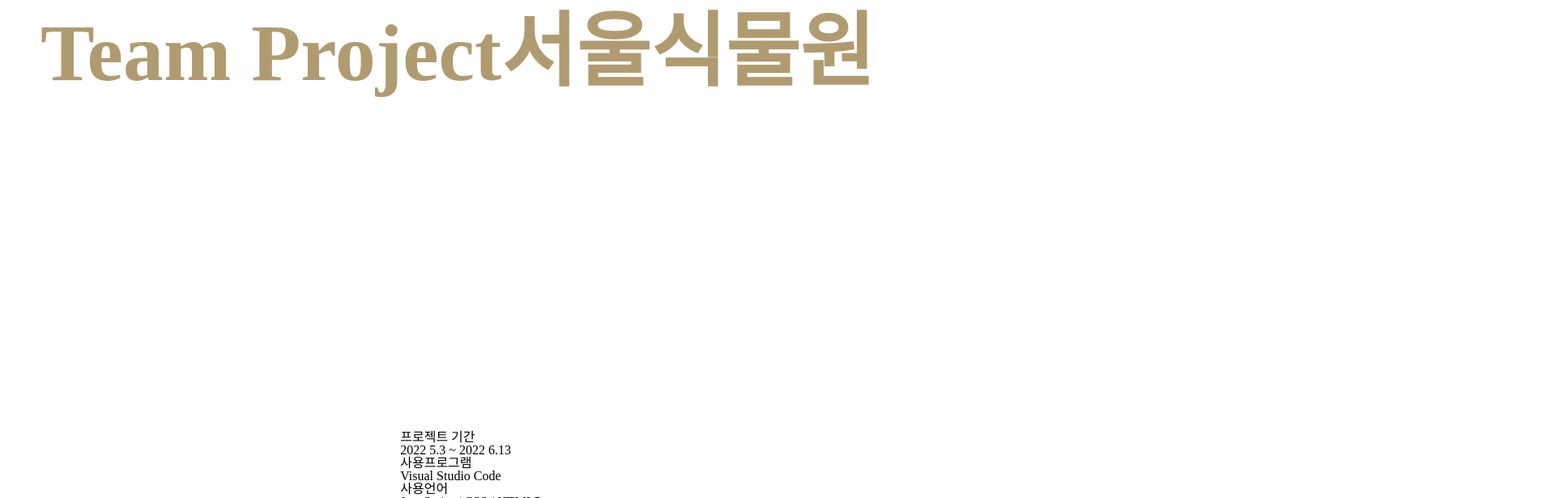
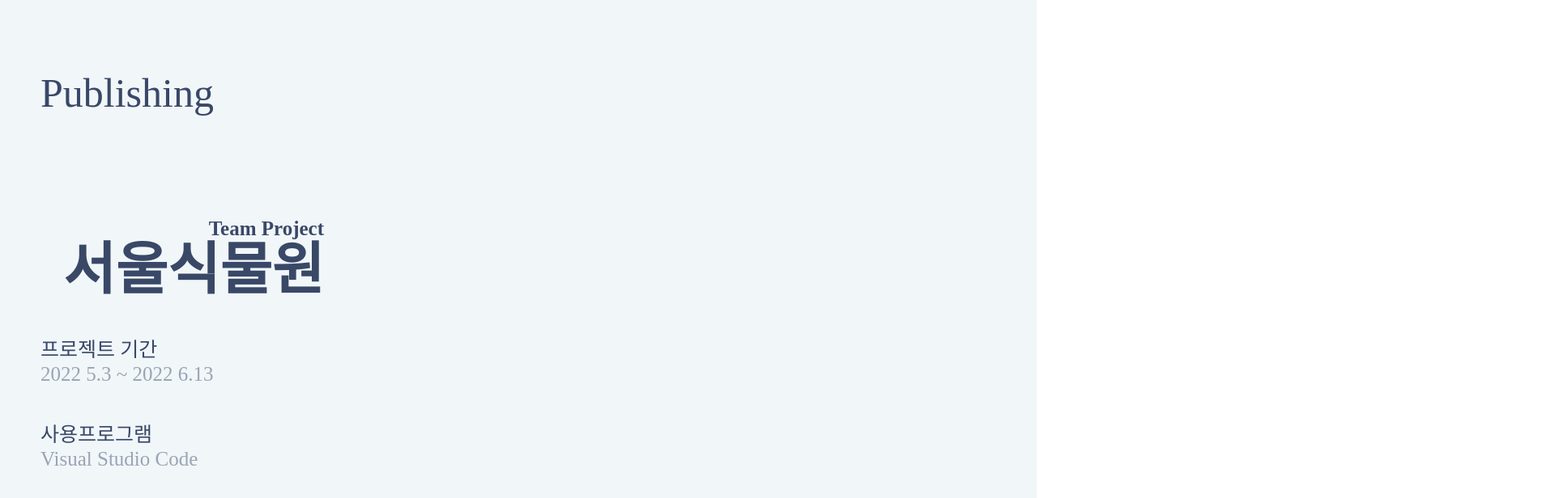
Before and after one commit to wjdgus1122/PortFolio, a React (Create React App) app: page / in a window 1280 px wide. Shown: the part 820-1436 px from the top of the page at 81% size, 1920 px wide, since content can reach past the window. Built offline with nearby package versions, Linux system fonts and the light colour scheme.

Commit message:
swiper edit

```diff
--- a/src/DataDB.js
+++ b/src/DataDB.js
@@ -1,6 +1,15 @@
 export const Publishing = [
   {
     id: 0,
+    title: "서울식물원",
+    project: "Team Project",
+    date: "2022 5.3 ~ 2022 6.13",
+    program: "Visual Studio Code",
+    languages: "JavaScript / CSS / HTML5",
+    post: "https://hij00.github.io/seoul_garden_renewal/ ",
+  },
+  {
+    id: 1,
     title: "서울식물원",
     project: "Team Project",
     date: "2022 5.3 ~ 2022 6.13",
--- a/src/PortFolio.js
+++ b/src/PortFolio.js
@@ -1,13 +1,11 @@
 import { useEffect } from "react";
 import styled from "styled-components";
 import { Publishing } from "./DataDB";
+import { Slide } from "./Slide";
 import { mainStyle } from "./style/Globalstyle";
 
 const Wrap = styled.div`
   width: 100%;
-  height: 100vh;
-  position: sticky;
-  top: 0;
   background-color: ${mainStyle.BgColor};
 `;
 const Section1 = styled.div`
@@ -17,9 +15,6 @@
   flex-direction: column;
   justify-content: center;
   align-items: center;
-  position: absolute;
-  top: 0;
-  z-index: 99;
   svg {
     fill: none;
     width: 30%;
@@ -39,44 +34,22 @@
   }
 `;
 
-const SectionWrap = styled.div`
-  width: 100%;
-  height: 100vh;
-  display: flex;
-  overflow: hidden;
-`;
+const SectionWrap = styled.div``;
 const Section = styled.div`
-  width: 200%;
-  height: 100vh;
-`;
-const Section2 = styled.div`
-  width: 100%;
-  height: 100%;
-  position: relative;
-  z-index: 99;
   display: flex;
   flex-direction: column;
-  align-items: center;
-  justify-content: center;
+  align-items: flex-start;
+  padding: ${mainStyle.padding};
 `;
-const PFTitle = styled.div`
-  font-size: 100px;
-  font-weight: 900;
-  color: #b09b71;
-  position: absolute;
-  top: 20px;
-  left: 50px;
+const Theme = styled.div`
+  width: 100%;
+  height: 20vh;
+  font-size: 50px;
+  font-weight: 500;
+  display: flex;
+  align-items: flex-end;
+  color: ${mainStyle.boldColor};
 `;
-const PFImg = styled.div`
-  width: 70%;
-  height: 50%;
-  border: 1px solid white;
-`;
-const TextWrap = styled.div``;
-const Theme = styled.div``;
-const PjText = styled.div``;
-const STitle = styled.div``;
-const SText = styled.div``;
 
 export const PortFolio = () => {
   useEffect(() => {
@@ -93,8 +66,7 @@
     logosvg();
   }, []);
   return (
-    <>
-      <Wrap />
+    <Wrap>
       <Section1>
         <svg xmlns="http://www.w3.org/2000/svg" viewBox="0 0 444.48 298.86">
           <defs>
@@ -212,35 +184,9 @@
       <SectionWrap>
         <Section>
           <Theme>Publishing</Theme>
-          {Publishing.map((con) => (
-            <Section2>
-              <PFTitle>
-                <span>{con.project}</span>
-                {con.title}
-              </PFTitle>
-              <PFImg />
-              <TextWrap>
-                <PjText>
-                  <STitle>프로젝트 기간</STitle>
-                  <SText>{con.date}</SText>
-                </PjText>
-                <PjText>
-                  <STitle>사용프로그램</STitle>
-                  <SText>{con.program}</SText>
-                </PjText>
-                <PjText>
-                  <STitle>사용언어</STitle>
-                  <SText>{con.languages}</SText>
-                </PjText>
-                <PjText>
-                  <STitle>Git주소</STitle>
-                  <SText>{con.post}</SText>
-                </PjText>
-              </TextWrap>
-            </Section2>
-          ))}
+          <Slide con={Publishing} />
         </Section>
       </SectionWrap>
-    </>
+    </Wrap>
   );
 };
--- /dev/null
+++ b/src/Slide.js
@@ -0,0 +1,84 @@
+import { mainStyle } from "./style/Globalstyle";
+import styled from "styled-components";
+import { Swiper, SwiperSlide } from "swiper/react";
+import "swiper/css";
+
+const SlideWrap = styled.div`
+  width: 100%;
+  height: 80vh;
+  position: relative;
+`;
+
+const Title = styled.div`
+  width: 350px;
+  font-weight: 900;
+  color: ${mainStyle.boldColor};
+  padding-top: 130px;
+  display: flex;
+  flex-direction: column;
+  align-items: flex-end;
+`;
+const Team = styled.div`
+  font-size: 25px;
+`;
+const TitleText = styled.div`
+  font-size: 70px;
+  padding-top: 5px;
+`;
+const Img = styled.div`
+  width: 1160px;
+  height: 730px;
+  border: 1px solid black;
+  position: absolute;
+  top: 0;
+  right: 0;
+`;
+const TextWrap = styled.div``;
+const PjText = styled.div`
+  font-size: 25px;
+  margin-top: 50px;
+`;
+const STitle = styled.div`
+  color: ${mainStyle.boldColor};
+  margin-bottom: 5px;
+`;
+const SText = styled.div`
+  color: ${mainStyle.fontColor};
+`;
+export const Slide = ({ con }) => {
+  return (
+    <>
+      <Swiper>
+        {con.map((con) => (
+          <SwiperSlide>
+            <SlideWrap>
+              <Title>
+                <Team>{con.project}</Team>
+                <TitleText>{con.title}</TitleText>
+              </Title>
+              <Img />
+              <TextWrap>
+                <PjText>
+                  <STitle>프로젝트 기간</STitle>
+                  <SText>{con.date}</SText>
+                </PjText>
+                <PjText>
+                  <STitle>사용프로그램</STitle>
+                  <SText>{con.program}</SText>
+                </PjText>
+                <PjText>
+                  <STitle>사용언어</STitle>
+                  <SText>{con.languages}</SText>
+                </PjText>
+                <PjText>
+                  <STitle>Git주소</STitle>
+                  <SText>{con.post}</SText>
+                </PjText>
+              </TextWrap>
+            </SlideWrap>
+          </SwiperSlide>
+        ))}
+      </Swiper>
+    </>
+  );
+};
--- a/src/style/Globalstyle.js
+++ b/src/style/Globalstyle.js
@@ -6,11 +6,15 @@
   logoColor: "#14274E",
   boldColor: "#394867",
   fontColor: "#9BA4B4",
+  padding: "0 50px",
 };
 
 export const Globalstyle = createGlobalStyle`
     ${reset}
-    body{
+    *{
         box-sizing: border-box;
     }
+    body{
+        overflow-x: hidden;
+    }
 `;
```
